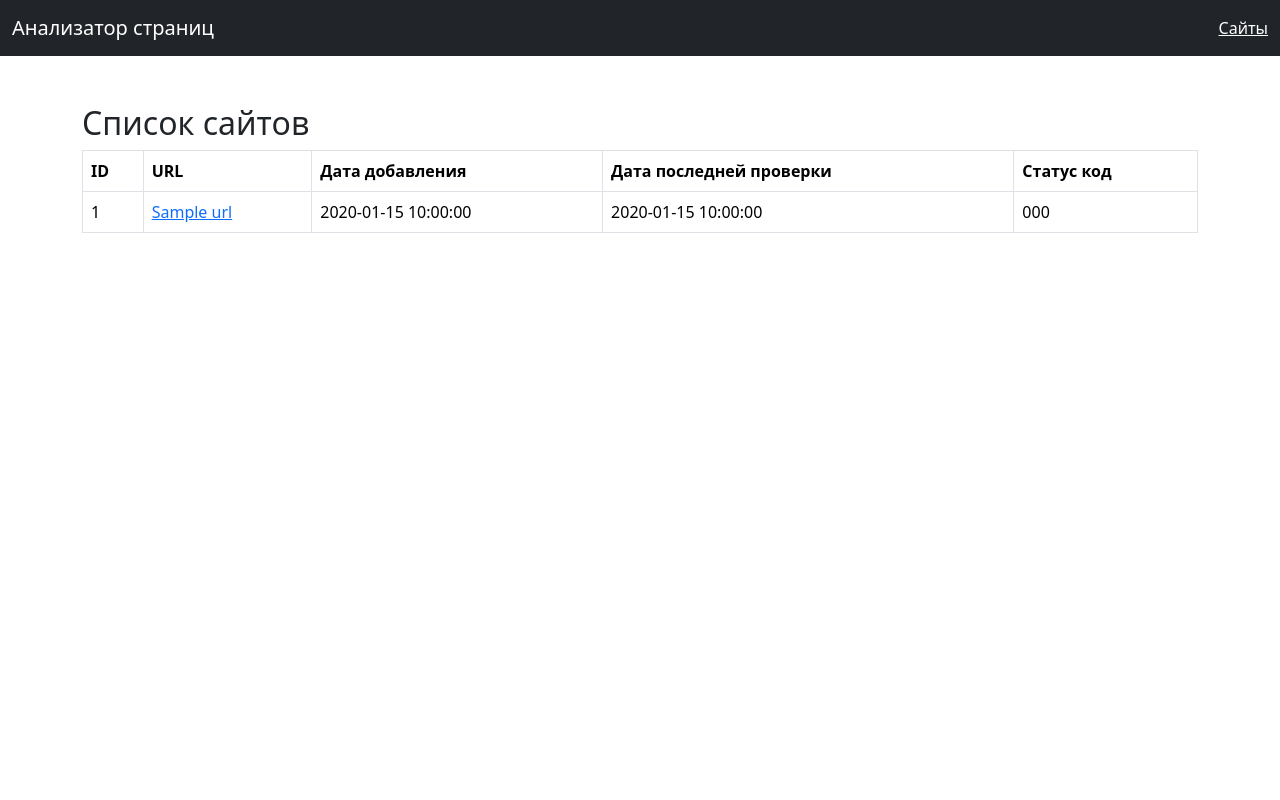
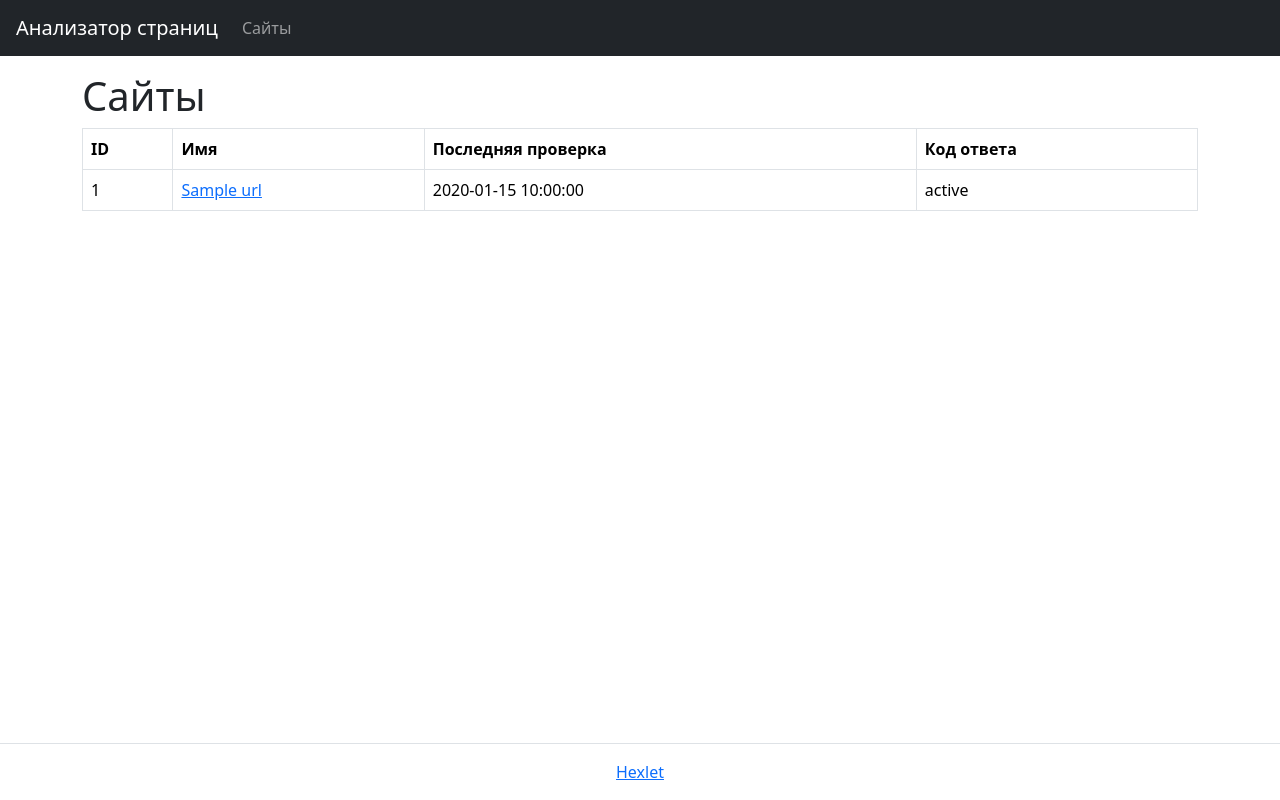
Before and after one commit to Chawku/python-project-83, a Flask app: page /urls in a window 1280 px wide. Run offline with Flask 3, Linux system fonts and the light colour scheme; a database or web service that is not in the repository returns one stand-in record (values such as "Sample title"); some libraries are stand-ins or nearby versions.

Commit message:
update files

```diff
--- a/page_analyzer/templates/urls.html
+++ b/page_analyzer/templates/urls.html
@@ -1,44 +1,70 @@
 <!DOCTYPE html>
-<html lang="ru">
+<html lang="en">
 <head>
-    <meta charset="UTF-8">
-    <meta name="viewport" content="width=device-width, initial-scale=1.0">
-    <title>Сайты - Анализатор страниц</title>
+  <meta charset="utf-8">
+  <meta name="viewport" content="width=device-width, initial-scale=1, shrink-to-fit=no">
+  <meta name="description" content="Third project for Hexlet.io">
   <link href="https://cdn.jsdelivr.net/npm/bootstrap@5.3.3/dist/css/bootstrap.min.css" rel="stylesheet" integrity="sha384-QWTKZyjpPEjISv5WaRU9OFeRpok6YctnYmDr5pNlyT2bRjXh0JMhjY6hW+ALEwIH" crossorigin="anonymous">
+  <title>Анализатор страниц</title>
 </head>
-<body>
-    <nav class="navbar navbar-dark bg-dark">
-        <div class="container-fluid">
+<body class="min-vh-100 d-flex flex-column">
+  <header class="flex-shrink-0">
+    <nav class="navbar navbar-expand-md navbar-dark bg-dark px-3">
       <a class="navbar-brand" href="/">Анализатор страниц</a>
-            <a class="navbar-link text-white" href="/urls">Сайты</a>
+      <div id="navbarNav">
+        <ul class="navbar-nav">
+          <li class="nav-item"><a class="nav-link" href="/urls">Сайты</a></li>
+        </ul>
       </div>
     </nav>
+  </header>
 
-    <div class="container mt-5">
-        <h2>Список сайтов</h2>
-        <table class="table table-bordered" data-test="urls">
+  {% if messages %}
+    {% for category, message in messages %}
+      <div class="{{ category }}" role="alert">{{ message }}</div>
+    {% endfor %}
+  {% endif %}
+
+  <main class="flex-grow-1">
+    <div class="container-lg mt-3">
+      <h1>Сайты</h1>
+
+      <div class="table-responsive">
+        <table class="table table-bordered table-hover text-nowrap" data-test="urls">
           <thead>
             <tr>
               <th>ID</th>
-                    <th>URL</th>
-                    <th>Дата добавления</th>
-                    <th>Дата последней проверки</th>
-                    <th>Статус код</th>
+              <th>Имя</th>
+              <th>Последняя проверка</th>
+              <th>Код ответа</th>
             </tr>
           </thead>
           <tbody>
             {% for url in urls %}
               <tr>
                 <td>{{ url.id }}</td>
-                    <td><a href="/urls/{{ url.id }}">{{ url.name }}</a></td>
-                    <td>{{ url.created_at }}</td>
-                    <td>{{ url.last_check_date }}</td>
-                    <td>{{ url.status_code }}</td>
+                <td>
+                  <a href="/urls/{{ url.id }}">
+                    {{ url.name }}
+                  </a>
+                </td>
+                <td>{{ url.check_date }}</td>
+                <td>{{ url.status }}</td>
               </tr>
             {% endfor %}
           </tbody>
         </table>
       </div>
+    </div>
+  </main>
+
+  <footer class="border-top py-3 mt-5 flex-shrink-0">
+    <div class="container-lg">
+      <div class="text-center">
+        <a href="https://ru.hexlet.io/" target="_blank">Hexlet</a>
+      </div>
+    </div>
+  </footer>
 
   <script src="https://cdn.jsdelivr.net/npm/bootstrap@5.3.3/dist/js/bootstrap.bundle.min.js" integrity="sha384-YvpcrYf0tY3lHB60NNkmXc5s9fDVZLESaAA55NDzOxhy9GkcIdslK1eN7N6jIeHz" crossorigin="anonymous"></script>
 </body>
```
Also changed, not shown: page_analyzer/templates/index.html (+36 -14 lines), page_analyzer/templates/url.html (+73 -26 lines). Lines whose indentation alone changed are shown as unchanged.
